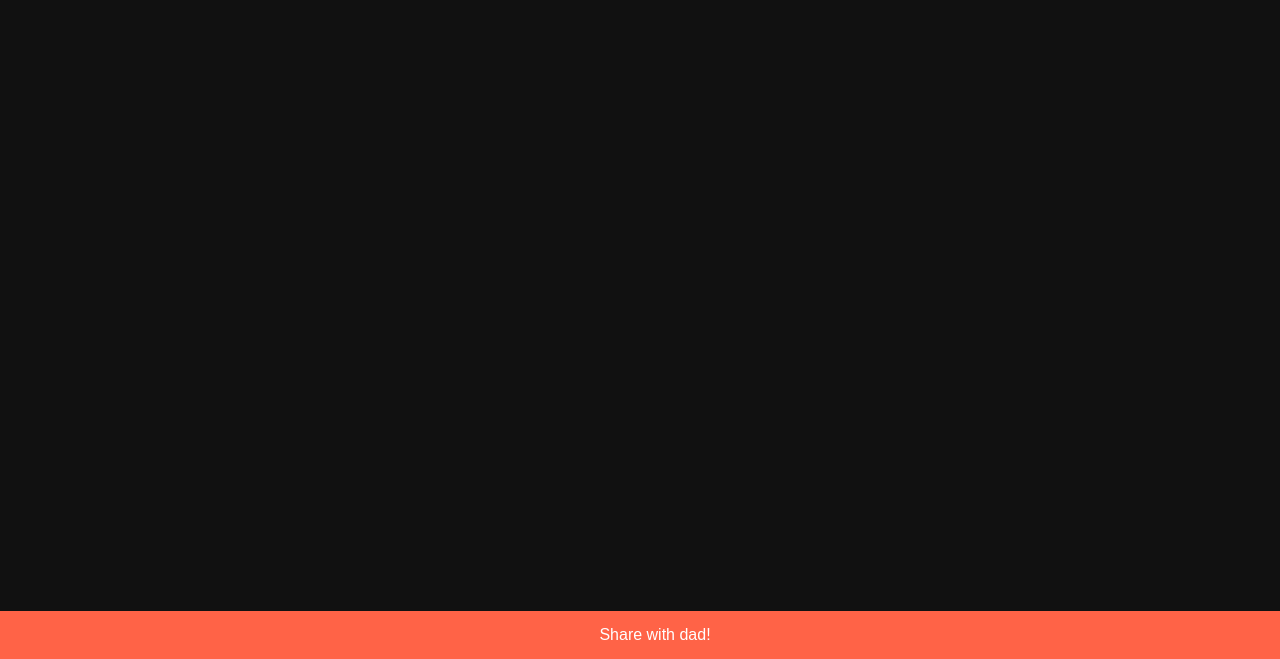
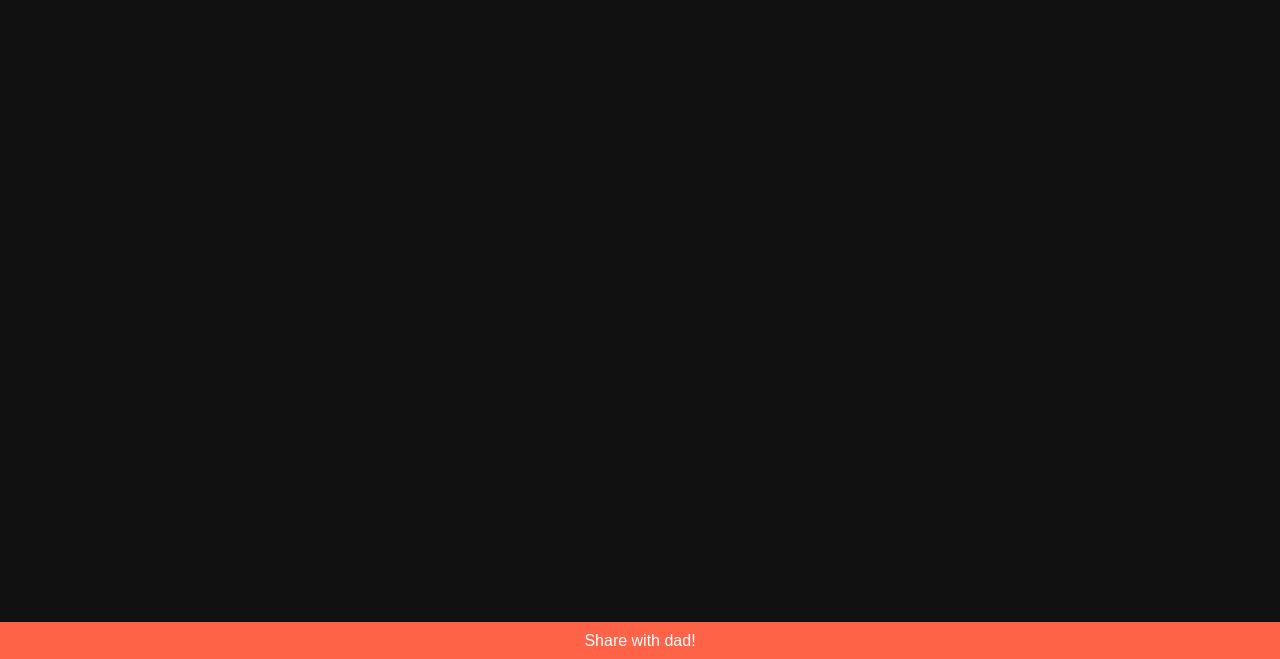
Before and after one commit to kdesimini/VueJS-Dad-Joke-Generator, a plain HTML site: page index.html in a window 1280 px wide. Shown: the part 141-800 px from the top of the page. Drawn offline with nearby package versions, Linux system fonts and the light colour scheme.

Commit message:
Play with css like a child

```diff
--- a/css/main.css
+++ b/css/main.css
@@ -26,7 +26,7 @@ h1 {
 
 p {
     padding: 5%;
-    font-size: 1.2em;
+    font-size: 1.4em;
     text-align: justify;
 }
 
@@ -37,8 +37,9 @@ p {
     width: 100%;
     background-color: #ff6347;
     color: white;
+    padding-top: 9.5px;
+    padding-bottom: 9.5px;
     text-align: center;
-    padding: 15px;
     text-decoration: none;
     transition: .5s;
  }
```
